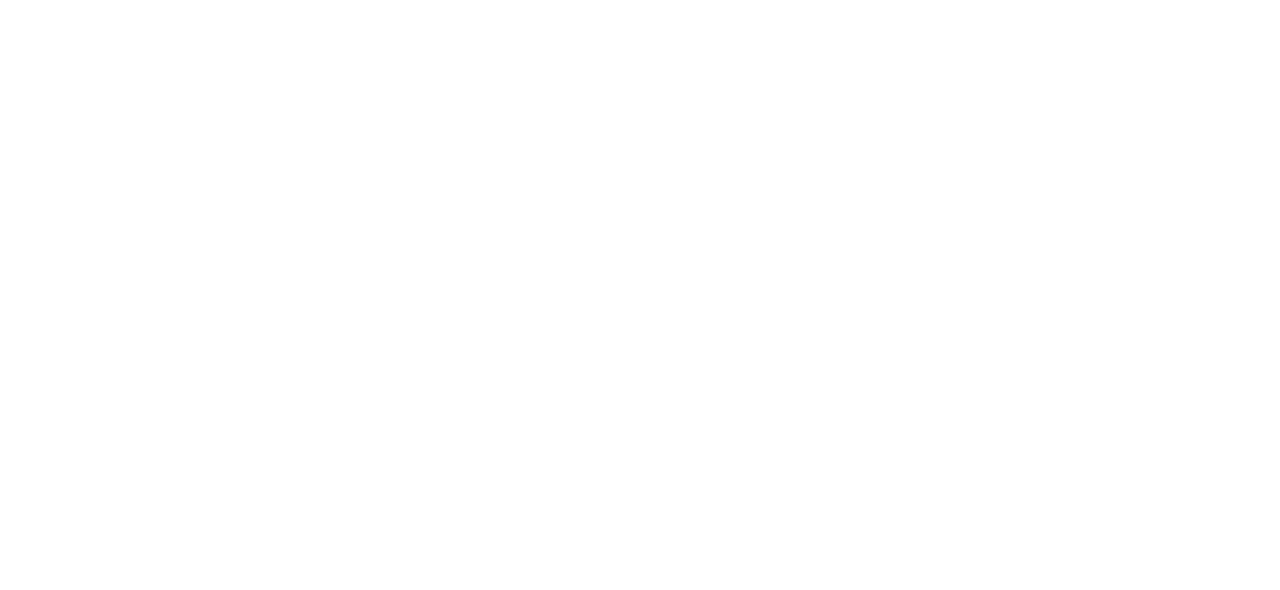
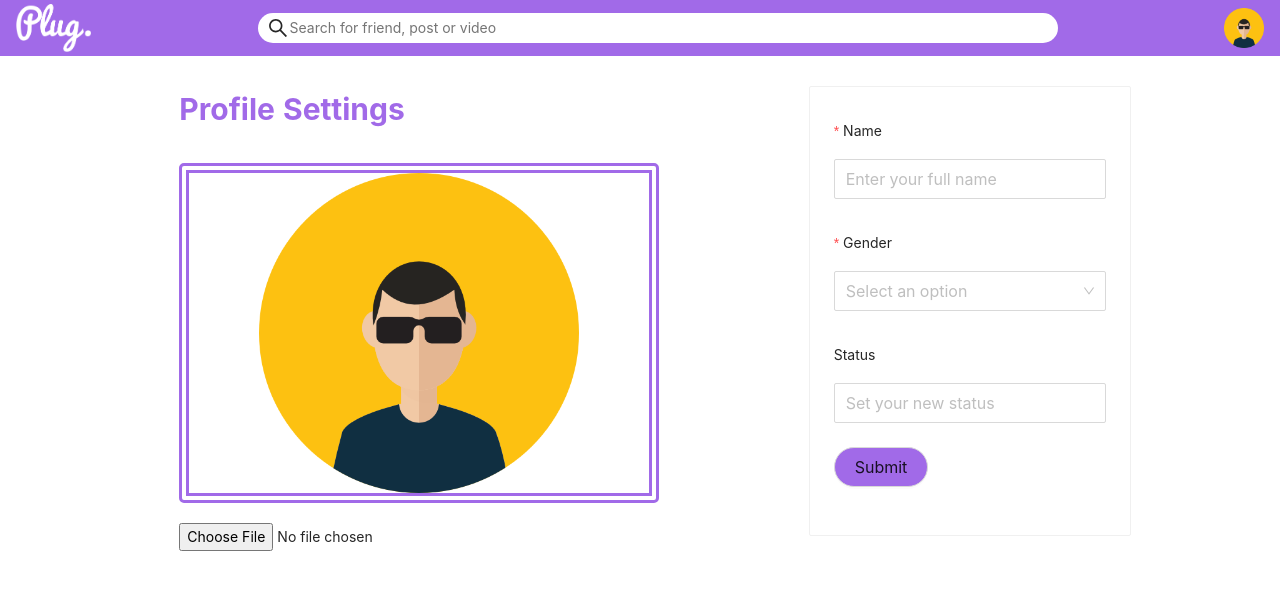
Before and after one commit to sinhadityaforever/plugApp, a React app: page /editprofile in a window 1280 px wide. Before the commit this address had no page. Shown: the top 590 px of the page. Built offline with nearby package versions, Linux system fonts and the light colour scheme.

Commit message:
Basic FE done

```diff
--- a/src/App.js
+++ b/src/App.js
@@ -9,6 +9,7 @@
 import { Routes, Route, BrowserRouter } from 'react-router-dom';
 import Signup from './pages/Signup';
 import Home from './pages/Home';
+import ProfileEdit from './pages/ProfileEdit';
 
 function App() {
 	const count = useSelector((state) => state.counter.value);
@@ -21,6 +22,7 @@
 				<Route path="/login" element={<Login></Login>}></Route>
 				<Route path="/signup" element={<Signup></Signup>}></Route>
 				<Route path="/home" element={<Home></Home>}></Route>
+				<Route path="/editprofile" element={<ProfileEdit />}></Route>
 			</Routes>
 		</BrowserRouter>
 	);
--- /dev/null
+++ b/src/pages/ProfileEdit.css
@@ -0,0 +1,44 @@
+.title-text {
+	font-size: 30px;
+	font-weight: 700;
+	color: #a16ae8;
+}
+
+.title-text-container {
+	margin-top: 30px;
+
+	margin-left: 30px;
+}
+
+.profile-picture-container {
+	border: 10px double;
+	border-color: #a16ae8;
+	border-radius: 5px;
+	margin-top: 30px;
+	margin-left: 30px;
+	display: flex;
+	justify-content: center;
+	width: 30rem;
+}
+
+.profile-picture {
+	width: 20rem;
+	height: 20rem;
+}
+
+.image-picker {
+	margin-left: 30px;
+	margin-top: 20px;
+}
+.content-container {
+	display: flex;
+	justify-content: space-evenly;
+}
+
+.submit-button {
+	background-color: #a16ae8;
+}
+
+.form-container {
+	margin-top: 30px;
+}
--- /dev/null
+++ b/src/pages/ProfileEdit.js
@@ -0,0 +1,80 @@
+import React from 'react';
+import Topbar from '../components/Topbar';
+import './ProfileEdit.css';
+import avatar from '../../assets/avatar.png';
+import { Form, Input, Option, Select, Button, Card } from 'antd';
+
+function ProfileEdit() {
+	return (
+		<div>
+			<div>
+				<Topbar></Topbar>
+			</div>
+
+			<div className="content-container">
+				<div>
+					<div className="title-text-container">
+						<span className="title-text">Profile Settings</span>
+					</div>
+					<div className="profile-picture-container">
+						<img className="profile-picture" src={avatar}></img>
+					</div>
+					<div className="image-picker">
+						<input
+							type="file"
+							className="form-control"
+							accept=".png, .jpg, .jpeg"
+							// onChange={(e) => {
+							//   previewFile(e.target.files![0]);
+							// }}
+						/>
+					</div>
+				</div>
+
+				<div className="form-container">
+					<Card>
+						<Form size="large" layout="vertical">
+							<Form.Item
+								label="Name"
+								name="name"
+								rules={[
+									{ required: true, message: 'Please input your full name!' }
+								]}
+							>
+								<Input width={20} placeholder="Enter your full name" />
+							</Form.Item>
+							<Form.Item
+								name="gender"
+								label="Gender"
+								rules={[
+									{ required: true, message: 'Please select your gender' }
+								]}
+							>
+								<Select
+									placeholder="Select an option"
+									// onChange={this.onGenderChange}
+									allowClear
+								>
+									<Option value="male">male</Option>
+									<Option value="female">female</Option>
+									<Option value="other">other</Option>
+								</Select>
+							</Form.Item>
+
+							<Form.Item label="Status">
+								<Input placeholder="Set your new status" />
+							</Form.Item>
+							<Form.Item>
+								<Button shape="round" className="submit-button" type="submit">
+									Submit
+								</Button>
+							</Form.Item>
+						</Form>
+					</Card>
+				</div>
+			</div>
+		</div>
+	);
+}
+
+export default ProfileEdit;
```
